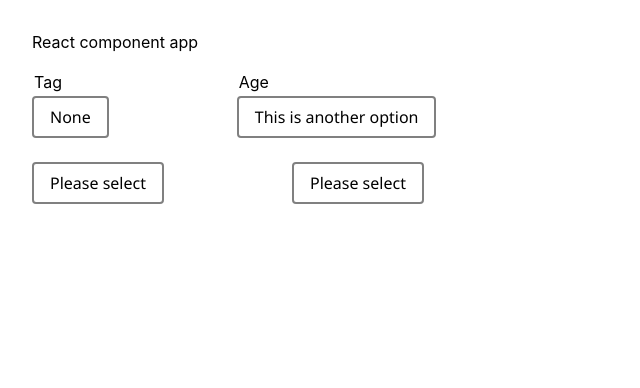
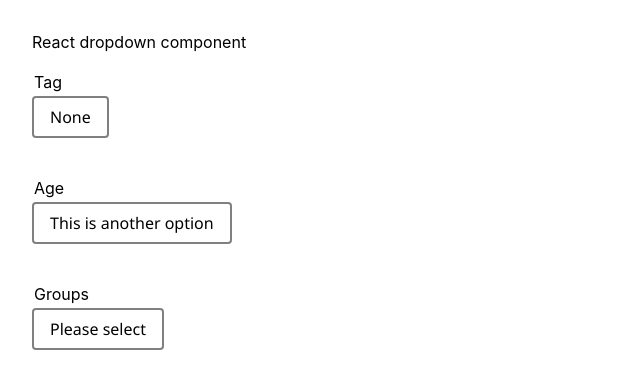
Before and after one commit to kyle-haining/awesome-dropdown, a React (Create React App) app: page / in a window 1280 px wide. Shown: the top 388 px of the page, without its empty margins (0-640 px from the left). Built offline with nearby package versions, Linux system fonts and the light colour scheme.

Commit message:
Home page

```diff
--- a/src/App.js
+++ b/src/App.js
@@ -9,9 +9,8 @@
   const [checked, setChecked] = useState(false);
   return (
     <div id="app-container">
-      <div>React component app</div>
+      <div>React dropdown component</div>
       <br />
-      <div style={{display: 'flex', gap: '8rem'}}>
       <Dropdown enableSpecialSelectionOption label="Tag">
         {
           values.map((value, i) => (
@@ -19,6 +18,8 @@
           ))
         }
       </Dropdown>
+      <br />
+      <br />
       <Dropdown
           label="Age"
           defaultOption={{ value: values[1], text: labels[1] }}
@@ -29,17 +30,9 @@
             ))
           }
         </Dropdown>
-      </div>
       <br />
-      <div style={{display: 'flex', gap: '8rem'}}>
-        <Dropdown multiSelect enableSpecialSelectionOption>
-          {
-            values.map((value, i) => (
-              <Option key={value} value={value}>{labels[i]}</Option>
-            ))
-          }
-        </Dropdown>
-        <Dropdown multiSelect defaultOption={{ value: values[1], text: labels[1] }}>
+      <br />
+      <Dropdown multiSelect enableSpecialSelectionOption label="Groups">
           {
             values.map((value, i) => (
               <Option key={value} value={value}>{labels[i]}</Option>
@@ -47,7 +40,6 @@
           }
         </Dropdown>
     </div>
-    </div>
   );
 }
 
```
Lines whose indentation alone changed are shown as unchanged.
